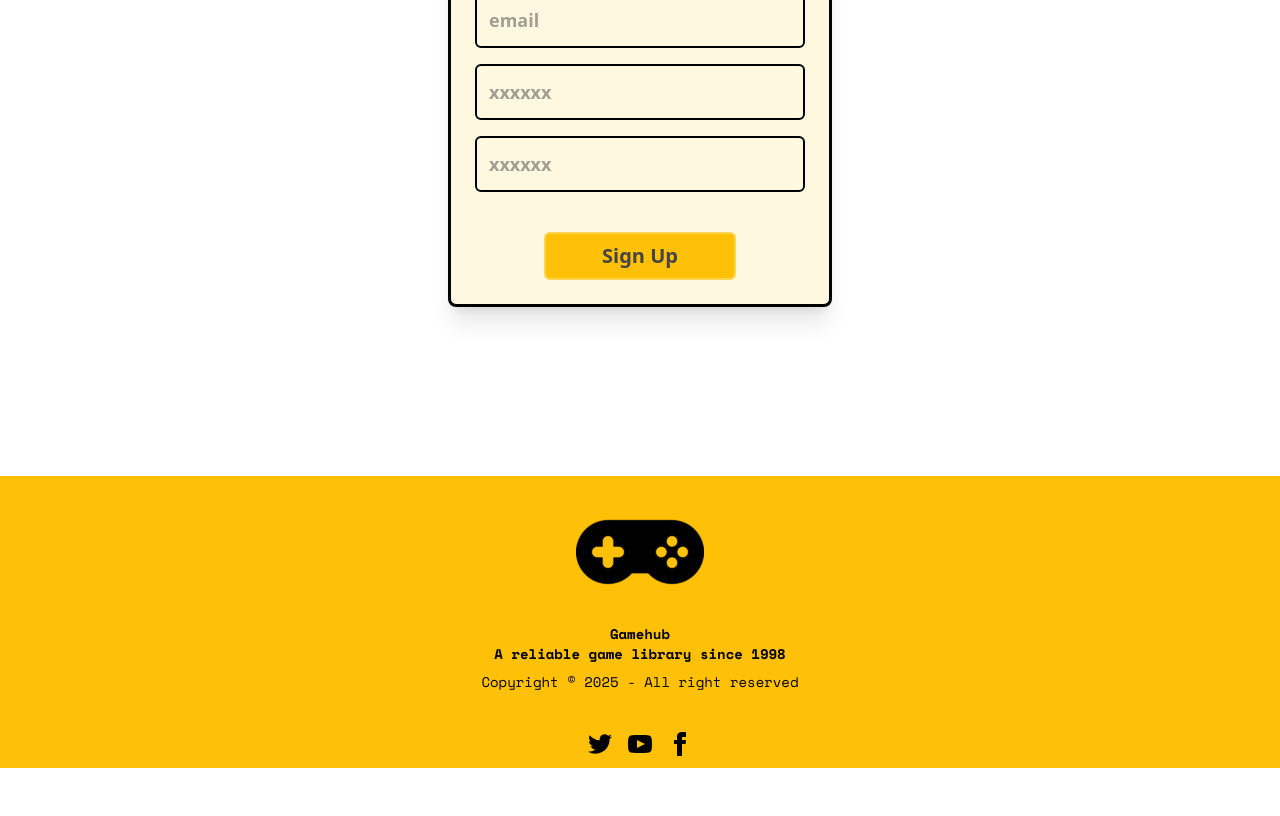
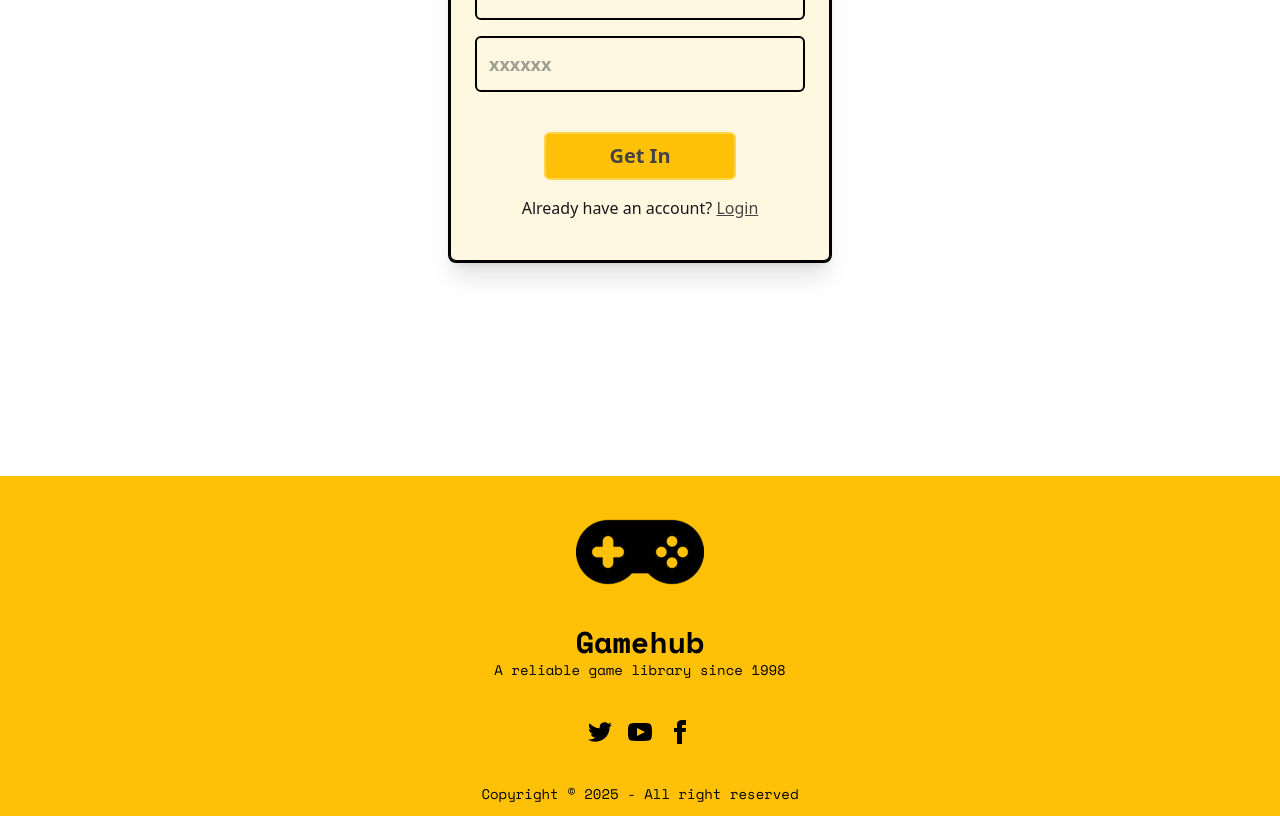
Before and after one commit to am-mahmud/retro-gamehub, a React (Vite) app: page /register in a window 1280 px wide. Shown: the part 400-1216 px from the top of the page. Before the commit the page ends 1168 px from the top, so only its background shows below. Built offline with nearby package versions, Linux system fonts and the light colour scheme.

Commit message:
Banner added

```diff
--- a/src/components/Banner/Banner.jsx
+++ b/src/components/Banner/Banner.jsx
@@ -0,0 +1,40 @@
+import React from 'react';
+
+const Banner = () => {
+    return (
+        <div>
+
+            <div className="carousel w-full">
+                <div id="item1" className="carousel-item w-full">
+                    <img
+                        src="https://img.daisyui.com/images/stock/photo-1625726411847-8cbb60cc71e6.webp"
+                        className="w-full" />
+                </div>
+                <div id="item2" className="carousel-item w-full">
+                    <img
+                        src="https://img.daisyui.com/images/stock/photo-1609621838510-5ad474b7d25d.webp"
+                        className="w-full" />
+                </div>
+                <div id="item3" className="carousel-item w-full">
+                    <img
+                        src="https://img.daisyui.com/images/stock/photo-1414694762283-acccc27bca85.webp"
+                        className="w-full" />
+                </div>
+                <div id="item4" className="carousel-item w-full">
+                    <img
+                        src="https://img.daisyui.com/images/stock/photo-1665553365602-b2fb8e5d1707.webp"
+                        className="w-full" />
+                </div>
+            </div>
+            <div className="flex w-full justify-center gap-2 py-2">
+                <a href="#item1" className="p-3 bg-white border-4 border-black hover:bg-[#FFC107] transition-all duration-300 hover:translate-x-[-4px] hover:translate-y-[-4px] hover:shadow-[4px_4px_0px_black] active:translate-x-0 active:translate-y-0 active:shadow-none"></a>
+                <a href="#item2" className="p-3 bg-white border-4 border-black hover:bg-[#FFC107] transition-all duration-300 hover:translate-x-[-4px] hover:translate-y-[-4px] hover:shadow-[4px_4px_0px_black] active:translate-x-0 active:translate-y-0 active:shadow-none"></a>
+                <a href="#item3" className="p-3 bg-white border-4 border-black hover:bg-[#FFC107] transition-all duration-300 hover:translate-x-[-4px] hover:translate-y-[-4px] hover:shadow-[4px_4px_0px_black] active:translate-x-0 active:translate-y-0 active:shadow-none"></a>
+                <a href="#item4" className="p-3 bg-white border-4 border-black hover:bg-[#FFC107] transition-all duration-300 hover:translate-x-[-4px] hover:translate-y-[-4px] hover:shadow-[4px_4px_0px_black] active:translate-x-0 active:translate-y-0 active:shadow-none"></a>
+            </div>
+
+        </div>
+    );
+};
+
+export default Banner;
--- a/src/components/Footer/Footer.jsx
+++ b/src/components/Footer/Footer.jsx
@@ -6,12 +6,12 @@ const Footer = () => {
         <footer className="footer footer-horizontal footer-center bg-[#FFC107] p-3 text-black space-mono">
             <aside>
                 <img src={ghLogo} alt="" />
-                <p className="font-bold">
-                    Gamehub
+                <p>
+                   <span className='font-bold text-3xl'>Gamehub</span>
                     <br />
-                    A reliable game library since 1998
+                    <span>A reliable game library since 1998</span>
                 </p>
-                <p>Copyright © {new Date().getFullYear()} - All right reserved</p>
+
             </aside>
             <nav>
                 <div className="grid grid-flow-col gap-4">
@@ -50,6 +50,9 @@ const Footer = () => {
                     </a>
                 </div>
             </nav>
+            <div>
+                <p>Copyright © {new Date().getFullYear()} - All right reserved</p>
+            </div>
         </footer>
     );
 };
--- a/src/pages/About/About.jsx
+++ b/src/pages/About/About.jsx
@@ -0,0 +1,11 @@
+import React from 'react';
+
+const About = () => {
+    return (
+        <div>
+            <h1>This is about</h1>
+        </div>
+    );
+};
+
+export default About;
--- a/src/pages/Auth/Login.jsx
+++ b/src/pages/Auth/Login.jsx
@@ -1,4 +1,5 @@
 import React from 'react';
+import { Link } from 'react-router';
 
 const Login = () => {
 
@@ -42,7 +43,7 @@ const Login = () => {
                             placeholder="xxxxxx"
                             className={`w-full p-3 text-lg font-bold rounded-md outline-none
                           border-black border-2
-                          bg-[#FFF8E1 text-[#444]`}
+                          bg-[#FFF8E1] text-[#444]`}
                             required
                         />
                     </div>
@@ -57,8 +58,12 @@ const Login = () => {
                     >
                         Enter
                     </button>
+                </form>
 
-                </form>
+                <p className="text-center pb-4">
+                    Don’t have an account? <Link to='/register' className="text-[#444] underline">Register</Link>
+                </p>
+
             </div>
         </div>
     );
--- a/src/pages/Auth/Register.jsx
+++ b/src/pages/Auth/Register.jsx
@@ -1,4 +1,5 @@
 import React from 'react';
+import { Link } from 'react-router';
 
 const Register = () => {
 
@@ -30,7 +31,7 @@ const Register = () => {
         <form onSubmit={handleSignUp} className="p-6 pt-10 flex flex-col items-center space-y-4">
 
 
-          <div className="w-full">
+          {/* <div className="w-full">
             <input
               type="text"
               placeholder="username"
@@ -39,7 +40,7 @@ const Register = () => {
                           bg-[#FFF8E1] text-[#444]`}
               required
             />
-          </div>
+          </div> */}
 
           <div className="w-full">
             <input
@@ -65,7 +66,7 @@ const Register = () => {
           </div>
 
 
-          <div className="w-full">
+          {/* <div className="w-full">
             <input
               type="password"
               placeholder="xxxxxx"
@@ -74,7 +75,7 @@ const Register = () => {
                           bg-[#FFF8E1] text-[#444]`}
               required
             />
-          </div>
+          </div> */}
 
 
           <button
@@ -85,8 +86,12 @@ const Register = () => {
                         text-[#444]
                         transition duration-150 hover:opacity-80`}
           >
-            Sign Up
+            Get In
           </button>
+
+          <p className="text-center pb-4">
+                    Already have an account? <Link to='/login' className="text-[#444] underline">Login</Link>
+                </p>
 
         </form>
       </div>
--- /dev/null
+++ b/src/pages/Developer/Developer.jsx
@@ -0,0 +1,11 @@
+import React from 'react';
+
+const Developer = () => {
+    return (
+        <div>
+            <h1>This is for developer</h1>
+        </div>
+    );
+};
+
+export default Developer;
--- a/src/pages/Home/Home.jsx
+++ b/src/pages/Home/Home.jsx
@@ -1,9 +1,10 @@
 import React from 'react';
+import Banner from '../../components/Banner/Banner';
 
 const Home = () => {
     return (
         <div>
-            <h1>Game Hub</h1>
+            <Banner></Banner>
         </div>
     );
 };
```
Also changed, not shown: 1 other file (tests, documents, lock files or other folders).
